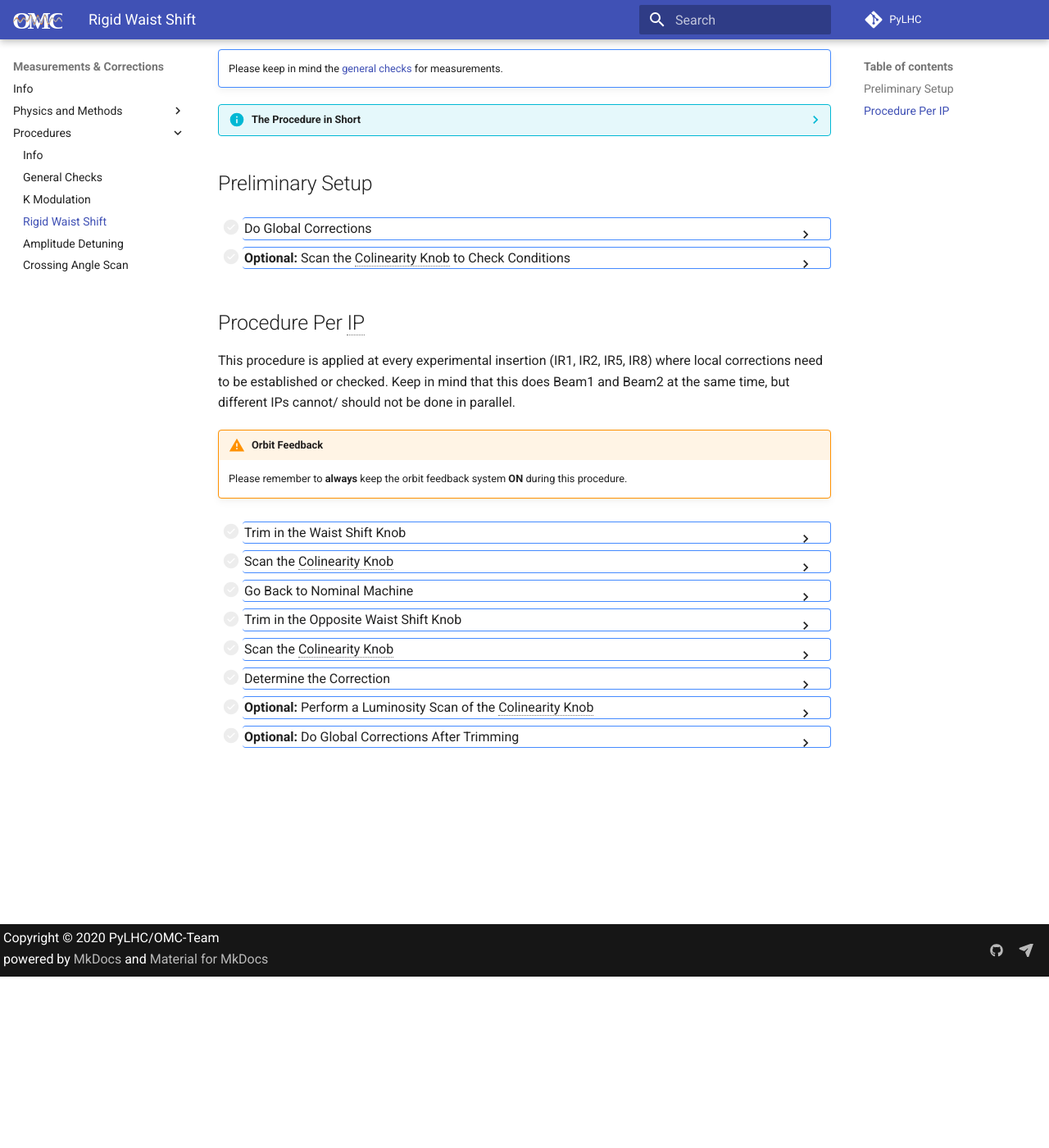
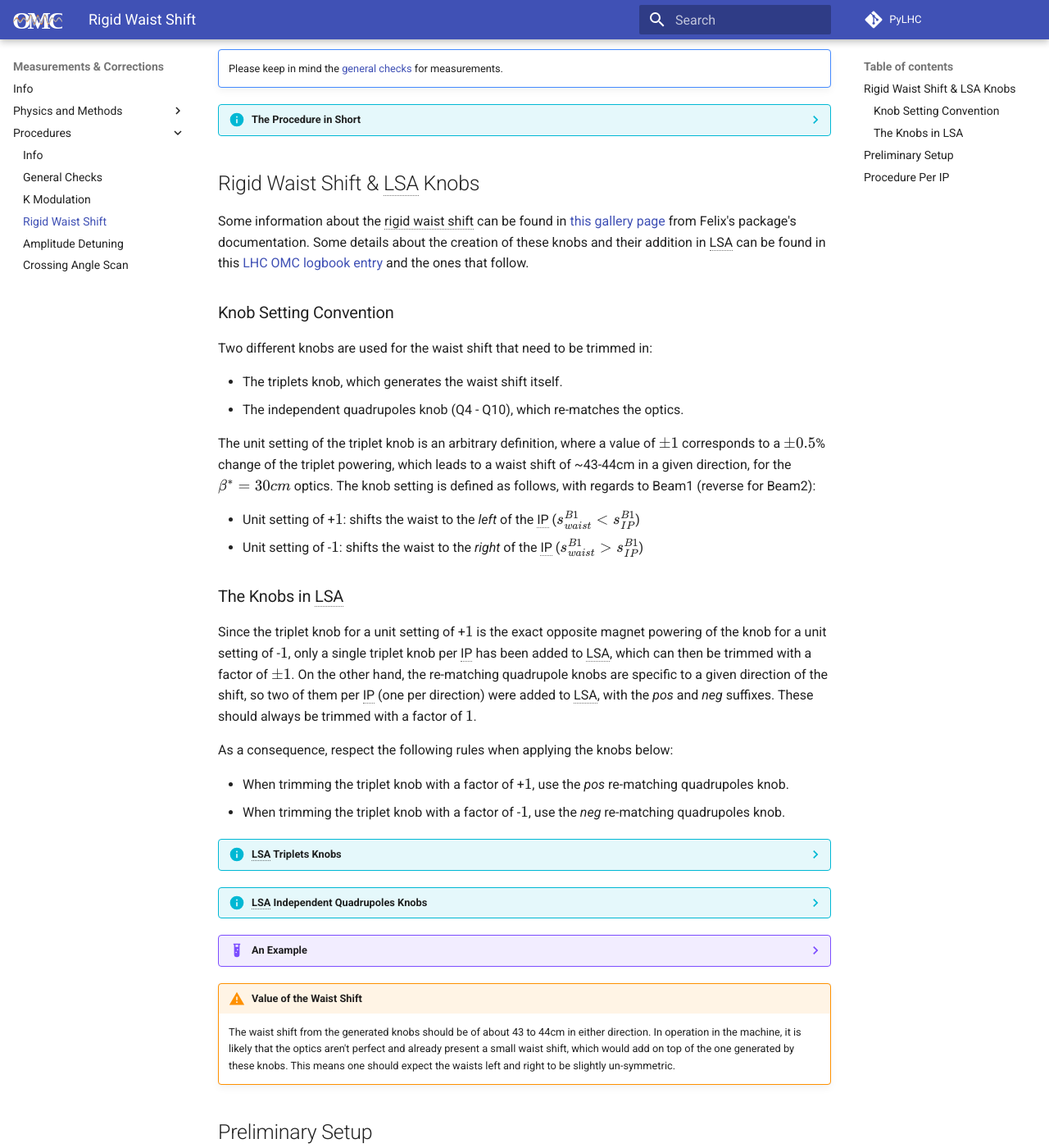
Before and after one commit to pylhc/pylhc.github.io, an MkDocs documentation site: the page built from docs/measurements/procedures/rigid_waist_shift.md, in a window 1280 px wide and 1400 px high, scrolled down 209 px. Shown: the whole window at 82% size. Built offline with MkDocs 1.6.1 and Material for MkDocs 9.7.7, drawn with Linux system fonts in a browser that asks for light colours; some of the changed text lies outside the part shown.

Commit message:
Additional info and LSA knobs for RWS procedure (#74)

````diff
--- a/docs/measurements/procedures/rigid_waist_shift.md
+++ b/docs/measurements/procedures/rigid_waist_shift.md
@@ -11,11 +11,73 @@
 
       After global corrections are done and trimmed in the machine, one applies a rigid waist shift in a given IR and scans the colinearity knob for the value that minimizes the $|C^{-}|$.
       These settings, when taking away the rigid waist shift, will minimize local coupling and its impact at the IP.
+      Additional info can be found in Felix's 2021 IPAC paper[^SoubeletIPACLocalCouplingCorrection].
+
+## Rigid Waist Shift & LSA Knobs
+
+Some information about the rigid waist shift can be found in [this gallery page][rws_gallery]{target=_blank} from Felix's package's documentation.
+Some details about the creation of these knobs and their addition in LSA can be found in this [LHC OMC logbook entry][logbook_entry]{target=_blank} and the ones that follow.
+
+### Knob Setting Convention
+
+Two different knobs are used for the waist shift that need to be trimmed in:
+
+- The triplets knob, which generates the waist shift itself.
+- The independent quadrupoles knob (Q4 - Q10), which re-matches the optics.
+
+The unit setting of the triplet knob is an arbitrary definition, where a value of $\pm1$ corresponds to a $\pm 0.5$% change of the triplet powering, which leads to a waist shift of ~43-44cm in a given direction, for the $\beta^{*} = 30cm$ optics.
+The knob setting is defined as follows, with regards to Beam1 (reverse for Beam2):
+
+- Unit setting of +$1$: shifts the waist to the _left_ of the IP ($s_{waist}^{B1} < s_{IP}^{B1}$)
+- Unit setting of -$1$: shifts the waist to the _right_ of the IP ($s_{waist}^{B1} > s_{IP}^{B1}$)
+
+### The Knobs in LSA
+
+Since the triplet knob for a unit setting of +$1$ is the exact opposite magnet powering of the knob for a unit setting of -$1$, only a single triplet knob per IP has been added to LSA, which can then be trimmed with a factor of $\pm1$.
+On the other hand, the re-matching quadrupole knobs are specific to a given direction of the shift, so two of them per IP (one per direction) were added to LSA, with the *pos* and *neg* suffixes.
+These should always be trimmed with a factor of $1$.
+
+As a consequence, respect the following rules when applying the knobs below:
+
+ - When trimming the triplet knob with a factor of +$1$, use the *pos* re-matching quadrupoles knob.
+ - When trimming the triplet knob with a factor of -$1$, use the *neg* re-matching quadrupoles knob.
+
+??? info "LSA Triplets Knobs"
+
+    |  IP   |                        Knob Name                         |
+    | :---: | :------------------------------------------------------: |
+    |  IP1  | LHCBEAM/MD_ATS_2020-05_04_BX_RigidWaistShift_Triplet_IP1 |
+    |  IP5  | LHCBEAM/MD_ATS_2020-05_04_BX_RigidWaistShift_Triplet_IP5 |
+
+??? info "LSA Independent Quadrupoles Knobs"
+
+    |  IP   |  Beam  |                      Knob Name                      |
+    | :---: | :----: | :-------------------------------------------------: |
+    |  IP1  | Beam 1 | LHCBEAM/MD_ATS_2022_05_04_B1_RigidWaitsShift_IP1neg |
+    |       |        | LHCBEAM/MD_ATS_2022_05_04_B1_RigidWaitsShift_IP1pos |
+    |       | Beam 2 | LHCBEAM/MD_ATS_2022_05_04_B2_RigidWaitsShift_IP1neg |
+    |       |        | LHCBEAM/MD_ATS_2022_05_04_B2_RigidWaitsShift_IP1pos |
+    |  IP5  | Beam 1 | LHCBEAM/MD_ATS_2022_05_04_B1_RigidWaitsShift_IP5neg |
+    |       |        | LHCBEAM/MD_ATS_2022_05_04_B1_RigidWaitsShift_IP5pos |
+    |       | Beam 2 | LHCBEAM/MD_ATS_2022_05_04_B2_RigidWaitsShift_IP5neg |
+    |       |        | LHCBEAM/MD_ATS_2022_05_04_B2_RigidWaitsShift_IP5pos |
+
+??? example "An Example"
+    We wish to implement the waist shift at IP1, shifting the waist to the left of IP (for Beam1).
+    To do so we need to apply the *LHCBEAM/MD_ATS_2020-05_04_BX_RigidWaistShift_Triplet_IP1* with a factor of +$1$.
+
+    Since we used a +$1$ factor on the triplet knob, the corresponding re-matching quadrupoles knobs to use are those with the *pos* suffix, and they should be trimmed with a factor +$1$.
+    The knobs to trim are then: *LHCBEAM/MD_ATS_2022_05_04_B1_RigidWaitsShift_IP1pos* and *LHCBEAM/MD_ATS_2022_05_04_B2_RigidWaitsShift_IP1pos*.
+
+!!! warning "Value of the Waist Shift"
+      The waist shift from the generated knobs should be of about 43 to 44cm in either direction.
+      In operation in the machine, it is likely that the optics aren't perfect and already present a small waist shift, which would add on top of the one generated by these knobs.
+      This means one should expect the waists left and right to be slightly un-symmetric.
 
 ## Preliminary Setup
 
 - [ ] <details class="nodeco"><summary>Do Global Corrections</summary>
-      <p> This procedure needs global corrections to be trimmed in the machine first, so optics and *global* coupling should be taken care of beforehand.
+      <p> This procedure needs global corrections to be trimmed in the machine first, so optics and *global coupling* should be taken care of beforehand.
       </p></details>
 
 - [ ] <details class="nodeco"><summary>**Optional:** Scan the Colinearity Knob to Check Conditions</summary>
@@ -25,11 +87,11 @@
 
 ## Procedure Per IP
 
-This procedure is applied at every experimental insertion (IR1, IR2, IR5, IR8) where local corrections need to be established or checked.
-Keep in mind that this does Beam1 and Beam2 at the same time, but different IPs cannot/ should not be done in parallel.
+This procedure is applied at the main experimental insertions (IR1 and IR5) where local corrections need to be established or checked.
+Keep in mind that this does Beam1 and Beam2 at the same time, but different IPs cannot / should not be done in parallel.
 
-!!! warning "Orbit Feedback"
-      Please remember to **always** keep the orbit feedback system **ON** during this procedure.
+!!! warning "Orbit & Tune Feedbacks"
+      These feedbacks should be kept **ON** during the trim of the knobs and the procedure.
 
 - [ ] <details class="nodeco"><summary>Trim in the Waist Shift Knob</summary>
       <p> Trim the prepared knob in the machine, for a certain direction (waist left/right of the IP).
@@ -70,8 +132,27 @@ Keep in mind that this does Beam1 and Beam2 at the same time, but different IPs
       <p> One might want to do another round of global corrections, mainly coupling, after applying the determined colinearity knob setting.
       </p></details>
 
-*[MQSX]: The skew quadrupole correctors localed next to Q3
+[^SoubeletIPACLocalCouplingCorrection]:
+    ??? abstract "Prospect for Interaction Region Local Coupling Correction in the LHC Run 3, `F. Soubelet, and T. Persson, and R. Tomás, and O. Apsimon, and C.P. Welsch`, [International Particle Accelerator Conference, 2021](https://accelconf.web.cern.ch/ipac2021/papers/mopab007.pdf){target=_blank}"
+        ```
+        @inproceedings{soubeletProspectInteractionRegion2021,
+          author={Soubelet, F. and Persson, T. and Tomás, R. and Apsimon, O. and Welsch, C.P.},
+          booktitle={Proceedings of the 12th International Particle Accelerator Conference},
+          title={Prospect for Interaction Region Local Coupling Correction in the LHC Run 3},
+          year={2021},
+          url={https://accelconf.web.cern.ch/ipac2021/papers/mopab007.pdf},
+          doi={10.18429/JACOW-IPAC2021-MOPAB007}
+        }
+        ```
+
+*[rigid waist shift]: Shifting the waist of the beam from the IP point by un-balancing the powering of the left and right triplets in the IR.
+*[MQSX]: The skew quadrupole correctors located next to Q3
+*[LSA]: LHC Software Architecture
 *[IP]: Interaction Point
 *[IR]: Insertion Region
 *[RDT]: Resonance Driving Terms
-*[Colinearity Knob]: This is a powering setting of the MQSXs, which corresponds to a K1S value of +/- 1E-4 m^-2.
+*[Colinearity Knob]: This is a powering setting of the MQSXs, which corresponds to a K1S value of  ±1E-4 m^-2.
+*[colinearity knob]: This is a powering setting of the MQSXs, which corresponds to a K1S value of  ±1E-4 m^-2.
+
+[rws_gallery]: https://fsoubelet.github.io/PyhDToolkit/gallery/demo_lhc_rigid_waist_shift.html
+[logbook_entry]: https://be-op-logbook.web.cern.ch/elogbook-server/GET/showEventInLogbook/3545713
````
Also changed, not shown: other parts of docs/measurements/procedures/rigid_waist_shift.md (+1 -1 lines).
